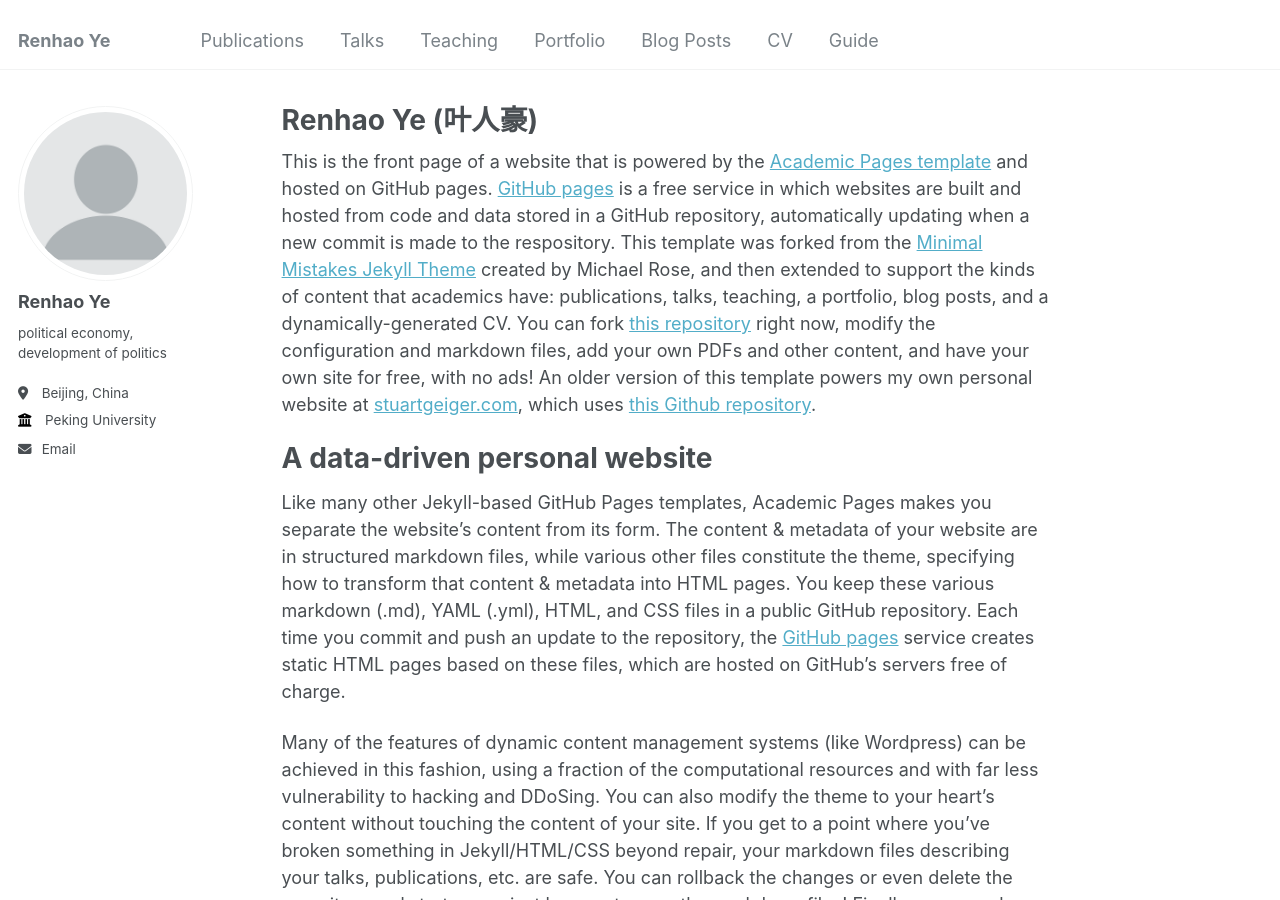
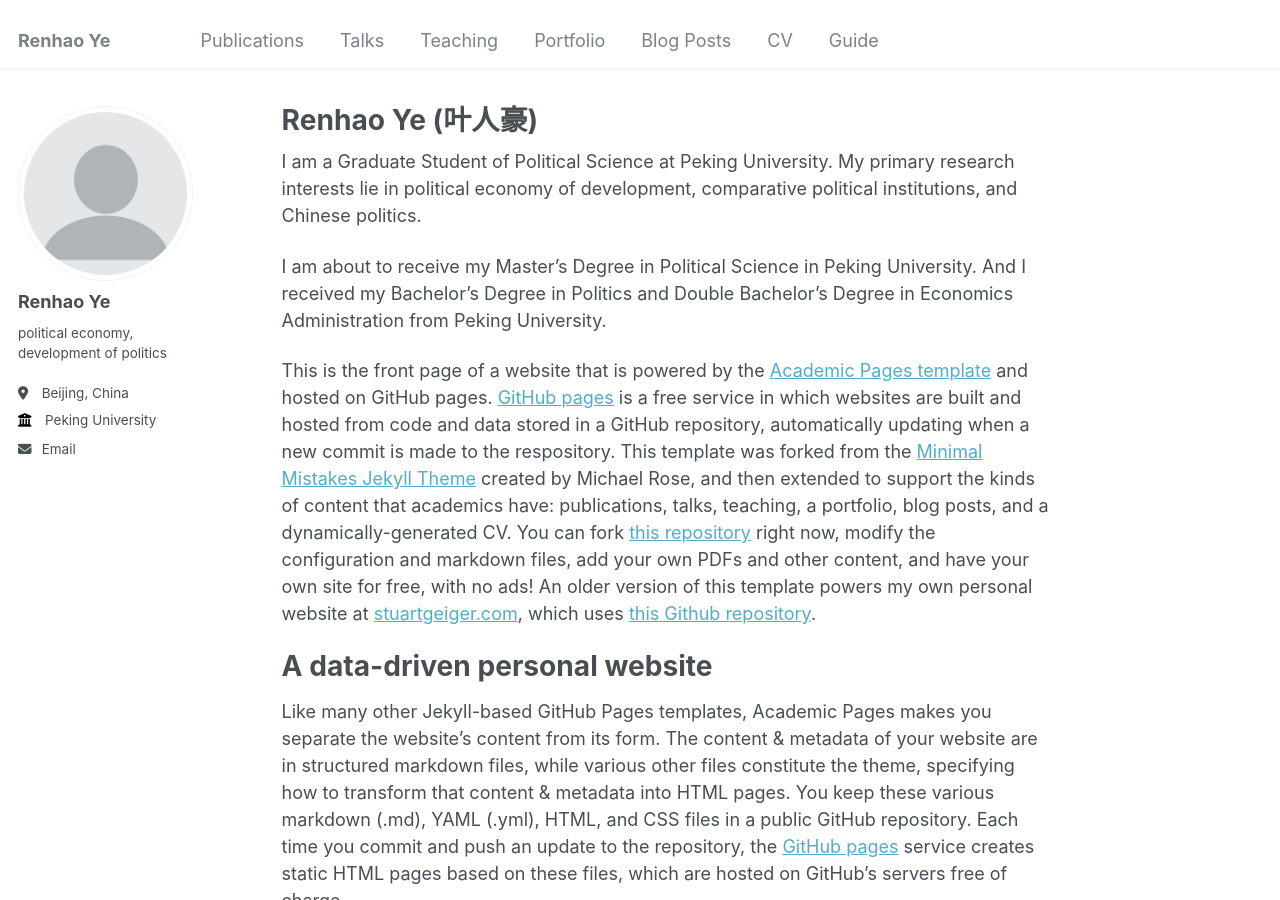
Before and after one commit to thenhow-ye/thenhow-ye.github.io, a Jekyll site: the page built from _pages/about.md, in a window 1280 px wide and 900 px high. Built offline with Jekyll 4.4.1, drawn with Linux system fonts in a browser that asks for light colours.

Commit message:
Update about.md

```diff
--- a/_pages/about.md
+++ b/_pages/about.md
@@ -6,6 +6,11 @@ redirect_from:
   - /about/
   - /about.html
 ---
+
+I am a Graduate Student of Political Science at Peking University. My primary research interests lie in political economy of development, comparative political institutions, and Chinese politics.
+
+I am about to receive my Master's Degree in Political Science in Peking University. And I received my Bachelor's Degree in Politics and Double Bachelor's Degree in Economics Administration from Peking University.
+
 
 This is the front page of a website that is powered by the [Academic Pages template](https://github.com/academicpages/academicpages.github.io) and hosted on GitHub pages. [GitHub pages](https://pages.github.com) is a free service in which websites are built and hosted from code and data stored in a GitHub repository, automatically updating when a new commit is made to the respository. This template was forked from the [Minimal Mistakes Jekyll Theme](https://mmistakes.github.io/minimal-mistakes/) created by Michael Rose, and then extended to support the kinds of content that academics have: publications, talks, teaching, a portfolio, blog posts, and a dynamically-generated CV. You can fork [this repository](https://github.com/academicpages/academicpages.github.io) right now, modify the configuration and markdown files, add your own PDFs and other content, and have your own site for free, with no ads! An older version of this template powers my own personal website at [stuartgeiger.com](http://stuartgeiger.com), which uses [this Github repository](https://github.com/staeiou/staeiou.github.io).
 
```
